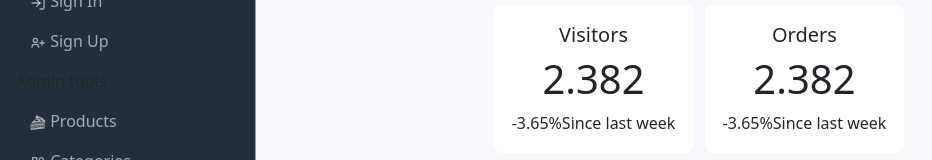
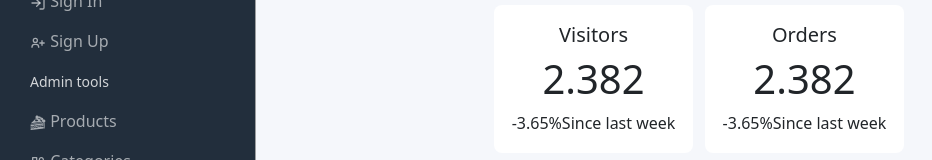
Before and after one commit to paulinairazusta/front_admin_e-commerce, a React (Create React App) app: page / in a window 1280 px wide. Shown: the part 209-369 px from the top of the page, without its empty margins (0-932 px from the left). Built offline with nearby package versions, Linux system fonts and the light colour scheme.

Commit message:
Update OffCanvas.jsx

```diff
--- a/src/components/sidebar/OffCanvas.jsx
+++ b/src/components/sidebar/OffCanvas.jsx
@@ -73,7 +73,7 @@ function OffCanvas({ name, ...props }) {
               </Link>
             </li>
           </ul>
-          <span className="/list">Admin tools</span>
+          <span className="list">Admin tools</span>
           <ul className="list">
             <li>
               <Link to="/products" className="link">
@@ -87,7 +87,7 @@ function OffCanvas({ name, ...props }) {
               </Link>
             </li>
             <li>
-              <Link to="orders" className="link">
+              <Link to="/orders" className="link">
                 <RiBillLine /> Orders
               </Link>
             </li>
```
